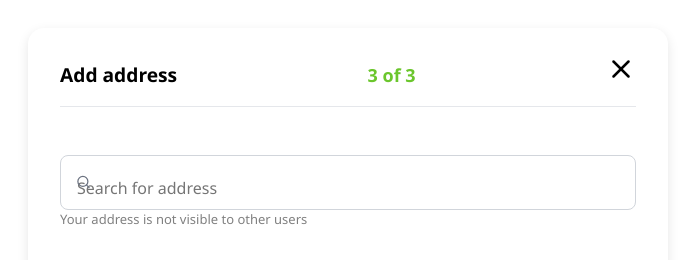
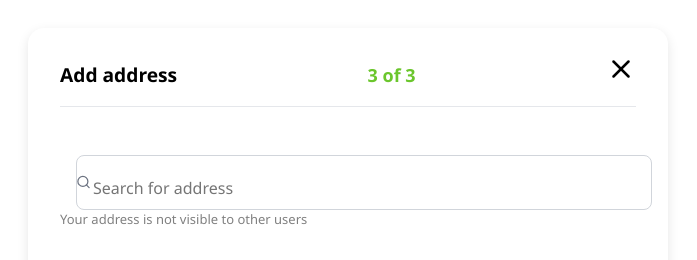
Before and after one commit to soliyana22/Signup_Login, a React (Vite) app: page /addaddress in a window 1280 px wide. Shown: the part 106-366 px from the top of the page, without its empty margins (292-989 px from the left). Built offline with nearby package versions, Linux system fonts and the light colour scheme.

Commit message:
commited

```diff
--- a/src/pages/Register/Add_address.css
+++ b/src/pages/Register/Add_address.css
@@ -77,19 +77,15 @@ html, body {
   top: 60%;
   transform: translateY(-50%);
   color: #6b7280;
-  margin-right:100px;
+  margin-right:10px;
 
 
 }
-.search-icon-text{
-  position: absolute;
-  left: 0px;
-  top: 60%;
-  transform: translateY(-50%);
-  color: #6b7280;
-  text-align: center;
+.search-address-wrapper input[placeholder="Search for address"] {
+  margin-left: 1rem;
+}
 
-}
+
 .search-icon-text{
   position: absolute;
   left: 0px;
@@ -97,6 +93,7 @@ html, body {
   transform: translateY(-50%);
   color: #6b7280;
   margin-right:50px;
+  text-align: center;
 }
 .search-address-input {
   width: 100%;
```
